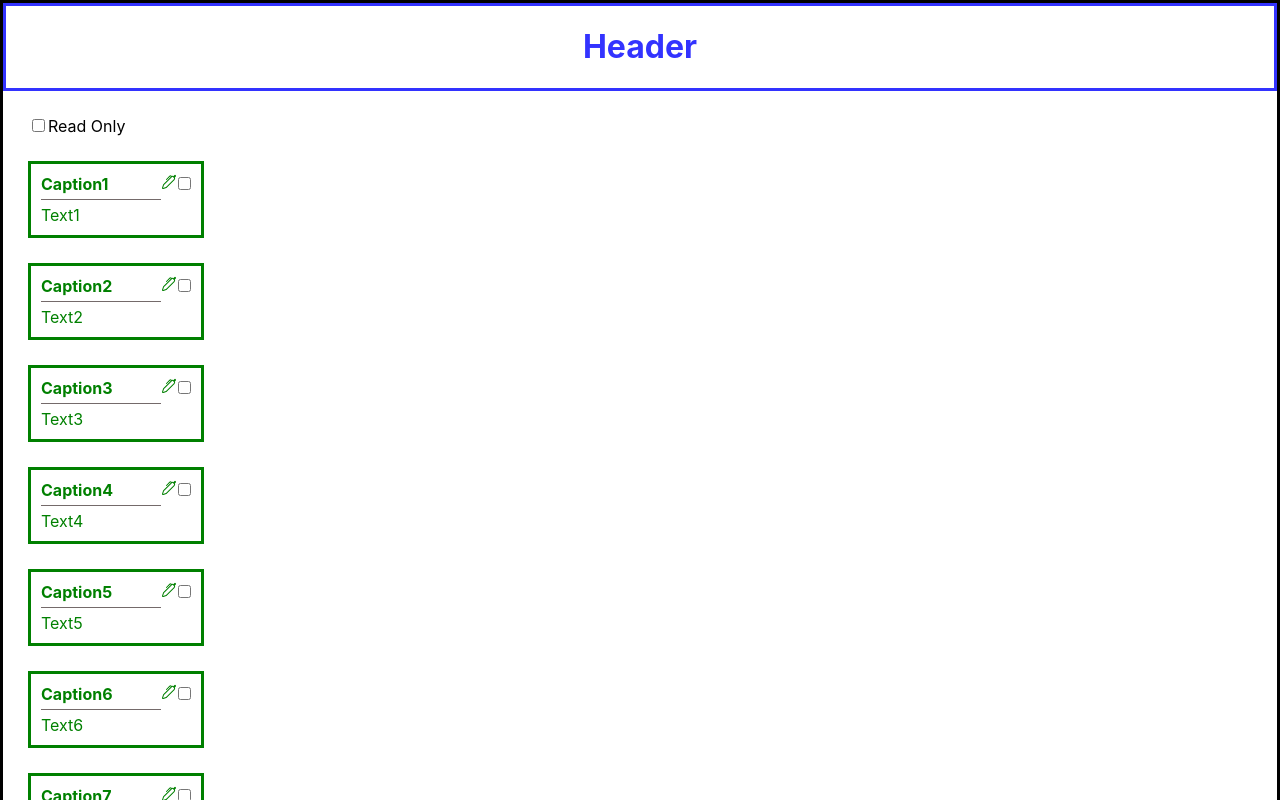
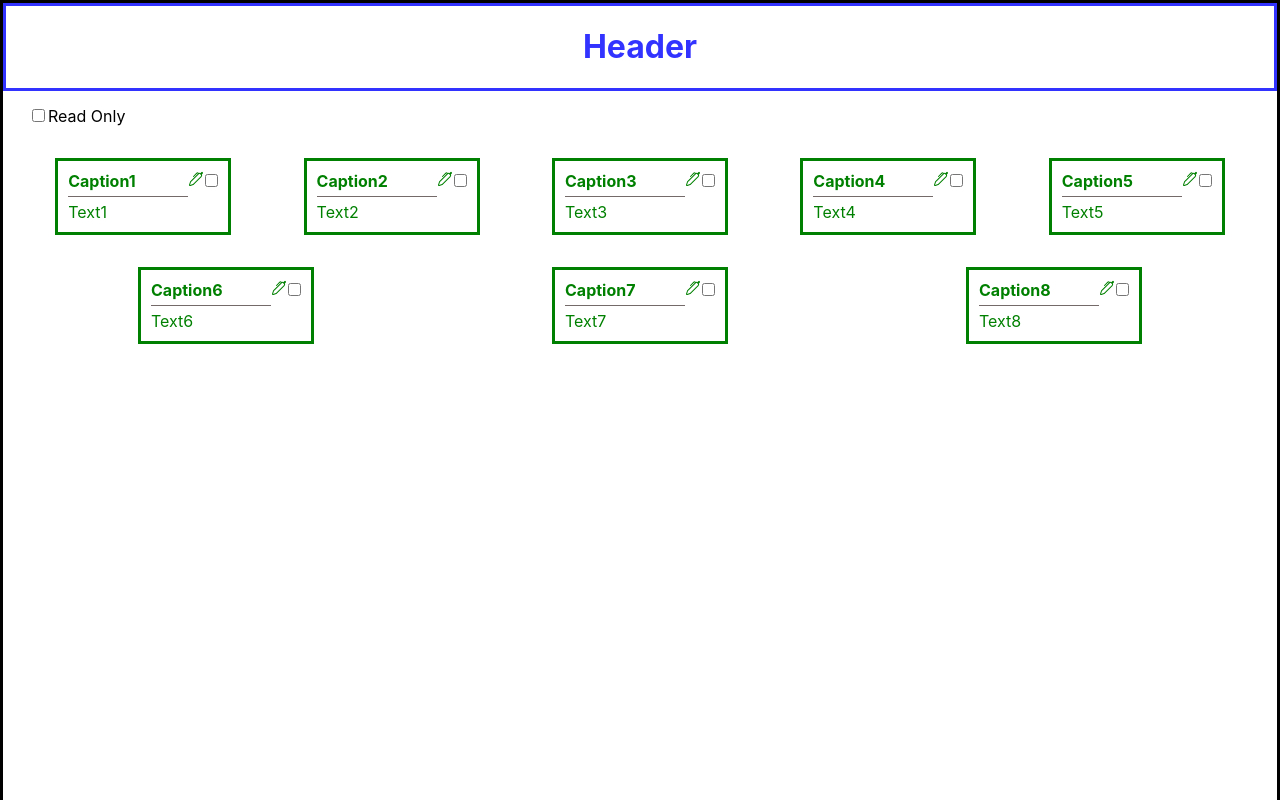
Before and after one commit to ashubenok710/IBA-ReactJS, a React (Create React App) app: page / in a window 1280 px wide. Shown: the top 800 px of the page. Built offline with nearby package versions, Linux system fonts and the light colour scheme.

Commit message:
Task 4 issues were fixed

```diff
--- a/src/App.css
+++ b/src/App.css
@@ -4,7 +4,18 @@
   padding-bottom: 25px;
 }
 
-.cardWrapper{
+.cardWrapper {
+  margin: 1rem;
+  display: flex;
+  justify-content: space-around;
+  flex-wrap: wrap;
+}
+
+.cardWrapper .card {
+  margin: 1rem;
+}
+
+.checkBoxWrapper{
   padding-left: 25px;
-  padding-top: 25px;
+  padding-top: 15px;
 }
--- a/src/App.js
+++ b/src/App.js
@@ -52,18 +52,17 @@ class App extends React.Component {
           <Row>
             <Header headerText="Header"></Header>
           </Row>
-
-          <Row className="cardWrapper">
+          <Row className="checkBoxWrapper">
             <StatelessCheckbox
               label="Read Only"
               checked={readOnly}
               onChange={this.changeMethod}
             />
           </Row>
-
-          {cards.map((d, index) => (
-            <Row className="cardWrapper" key={d.id}>
+          <Row className="cardWrapper">
+            {cards.map((d, index) => (
               <Card
+                key={d.id}
                 number={index}
                 headerText={d.headerText}
                 readOnly={readOnly}
@@ -71,8 +70,8 @@ class App extends React.Component {
               >
                 {d.text}
               </Card>
-            </Row>
-          ))}
+            ))}
+          </Row>
         </Container>
       </div>
     );
```
